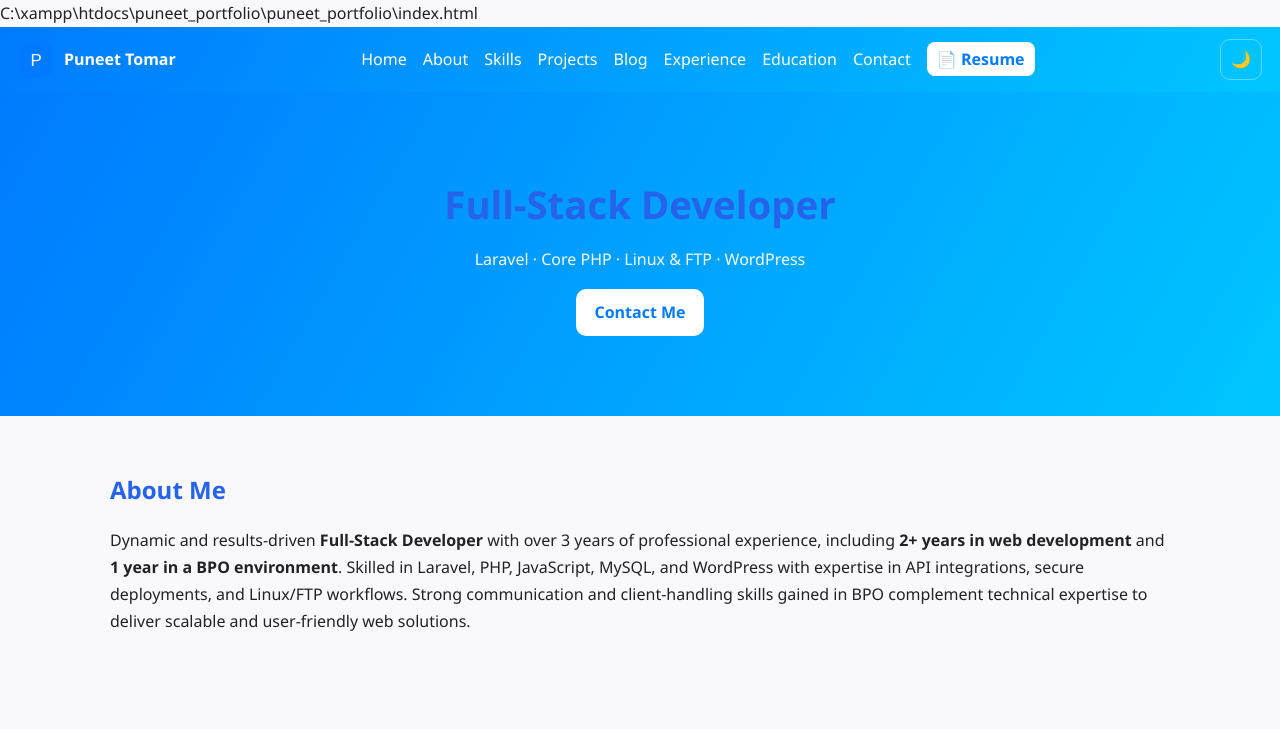
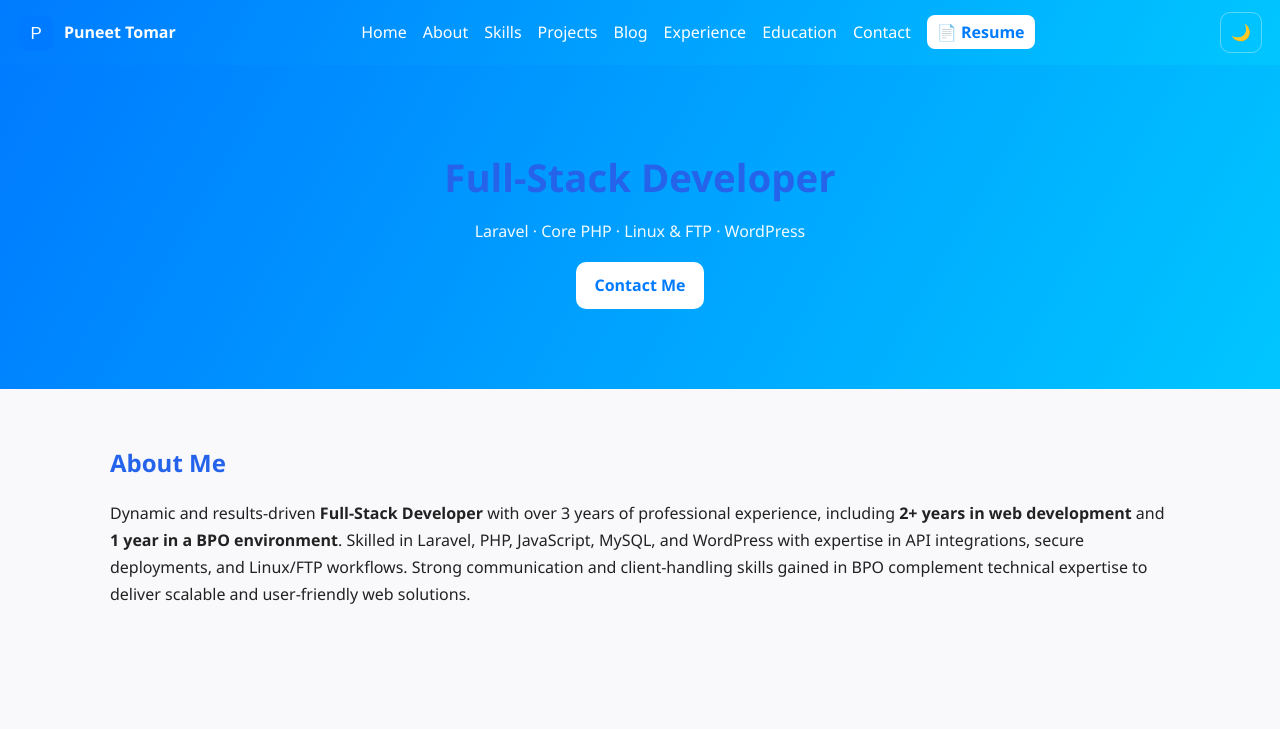
Before and after one commit to puneettomar31/puneettomar31.github.io, a plain HTML site: page index.html in a window 1280 px wide. Shown: the top 729 px of the page. Drawn offline with Linux system fonts and the light colour scheme.

Commit message:
Update index.html

```diff
--- a/index.html
+++ b/index.html
@@ -8,7 +8,7 @@
   <link href="https://fonts.googleapis.com/css2?family=Poppins:wght@300;500;700&display=swap" rel="stylesheet">
 </head>
 <body>
-  <header id="home" class="fade-in">C:\xampp\htdocs\puneet_portfolio\puneet_portfolio\index.html
+  <header id="home" class="fade-in">
     <nav class="navbar">
       <div class="logo">
         <!-- inline data-uri logo, no separate image file needed -->
```
